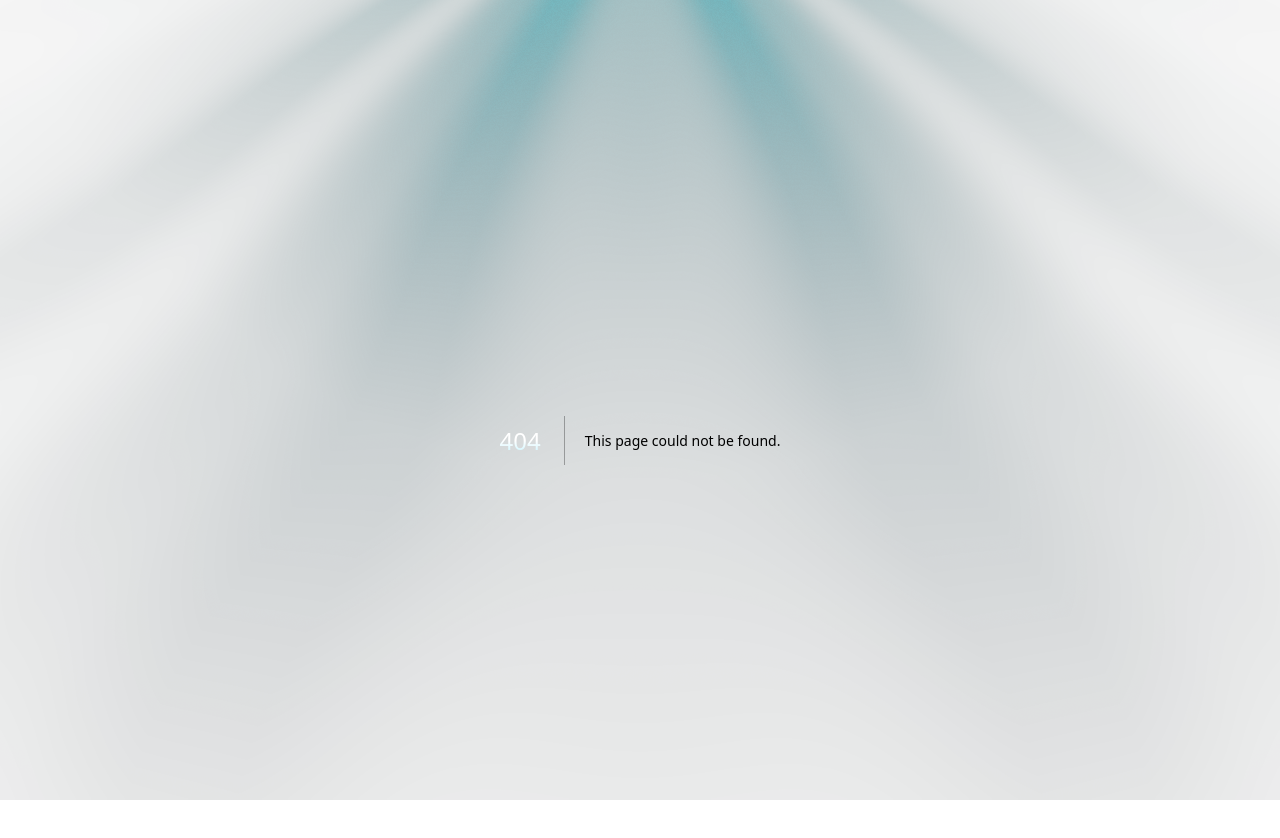
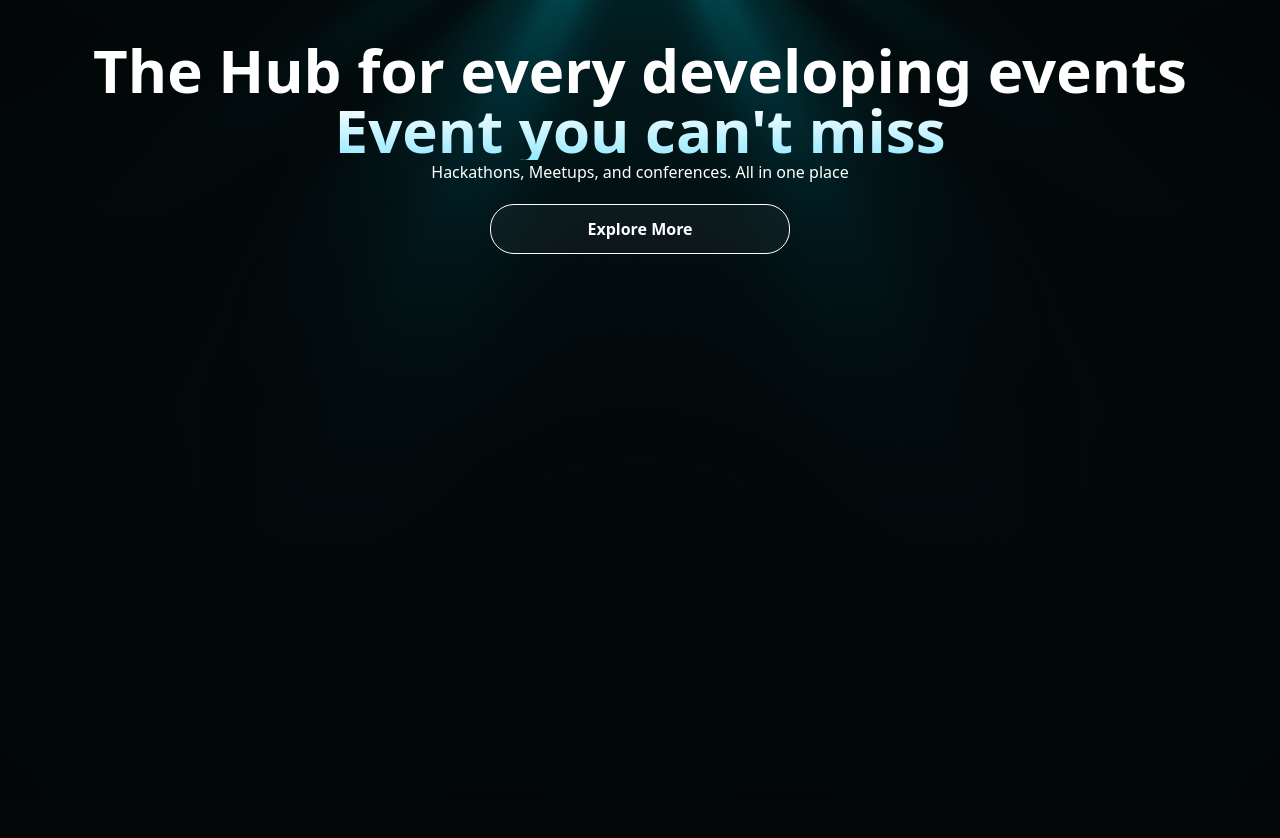
Before and after one commit to isaacmalak/Dev-Event-Demo, a Next.js app: page /home in a window 1280 px wide. Before the commit this address had no page. Shown: the top 838 px of the page. After the commit the page ends 800 px from the top, so only its background shows below. Built offline with nearby package versions, Linux system fonts and the light colour scheme; a web font is replaced by a local one.

Commit message:
feat: add home page file to a more structured folder, add prettier and prettier plugin for tailwindcss, implement explore button

```diff
--- /dev/null
+++ b/app/home/components/ExploreButton.tsx
@@ -0,0 +1,14 @@
+"use client";
+
+export function ExploreButton() {
+  return (
+    <button
+      onClick={() => {}}
+      type="button"
+      id="explore-btn"
+      className="cursor-pointer font-bold p-3 text-center border-1 border-white rounded-3xl m-5 w-1/4 bg-gray-500/10 hover:bg-gray-700"
+    >
+      <a> Explore More </a>
+    </button>
+  );
+}
--- a/app/page.tsx
+++ b/app/home/page.tsx
@@ -1,9 +1,10 @@
 import { Html } from "next/document";
 import Image from "next/image";
+import { ExploreButton } from "./components/ExploreButton";
 
 export default function Home() {
   return (
-    <section className="flex justify-center items-center min-w-screen min-h-screen bg-transparent dark:bg-transparent">
+    <section className="flex flex-col justify-center items-center w-full h-full bg-transparent dark:bg-transparent">
       <h1 className="text-center">
         The Hub for every developing events <br />
         Event you can't miss
@@ -11,6 +12,7 @@ export default function Home() {
       <p className="text-center">
         Hackathons, Meetups, and conferences. All in one place
       </p>
+      <ExploreButton />
     </section>
   );
 }
--- a/package.json
+++ b/package.json
@@ -29,6 +29,8 @@
     "eslint": "^9",
     "eslint-config-next": "16.0.1",
     "postcss": "^8.5.6",
+    "prettier": "^3.6.2",
+    "prettier-plugin-tailwindcss": "^0.7.1",
     "tailwindcss": "^4",
     "tw-animate-css": "^1.4.0",
     "typescript": "^5"
```
Also changed, not shown: 1 other file (tests, documents, lock files or other folders).
